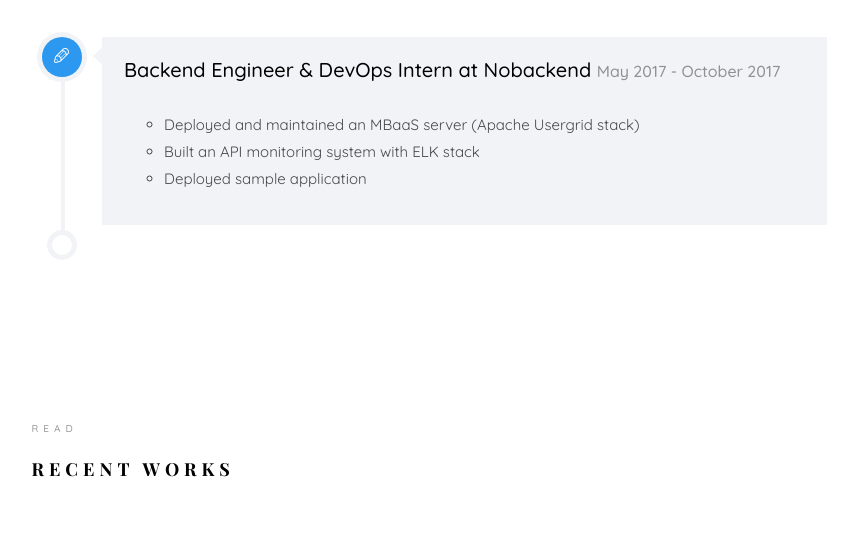
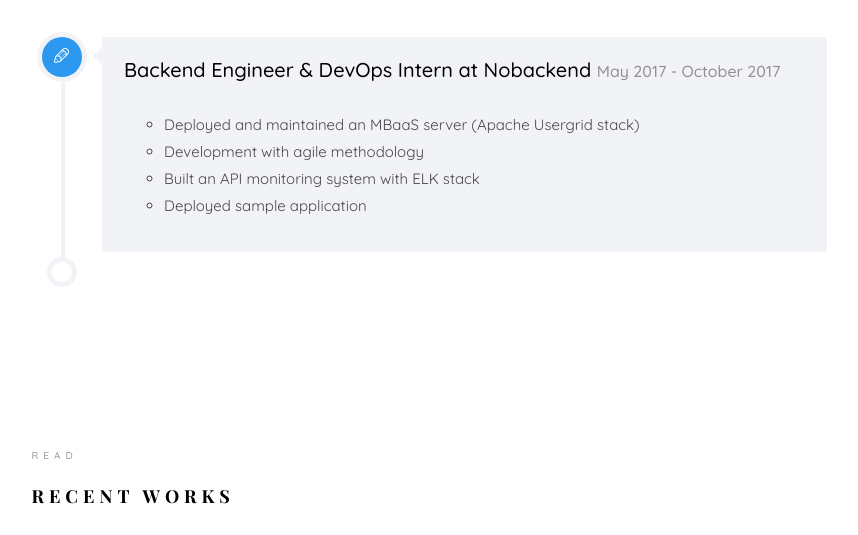
Before and after one commit to Verisky135/verisky135.github.io, a plain HTML site: page index.html in a window 1280 px wide. Shown: the part 1280-1815 px from the top of the page, without its empty margins (361-1219 px from the left). Drawn offline with nearby package versions, Linux system fonts and the light colour scheme; files whose address does not match are found by name; a web font is replaced by a local one.

Commit message:
add experience

```diff
--- a/index.html
+++ b/index.html
@@ -184,6 +184,7 @@ Copyright &copy;<script>document.write(new Date().getFullYear());</script> All r
 					                  <h2><a href="#">Backend Engineer & DevOps Intern at Nobackend</a> <span>May 2017 - October 2017</span></h2>
 					                  <ul style="list-style-type:circle;">
 									  <li>Deployed and maintained an MBaaS server (Apache Usergrid stack)</li>
+									  <li>Development with agile methodology</li>
 									  <li>Built an API monitoring system with ELK stack</li>
 									  <li>Deployed sample application</li>
 									</ul>
```
